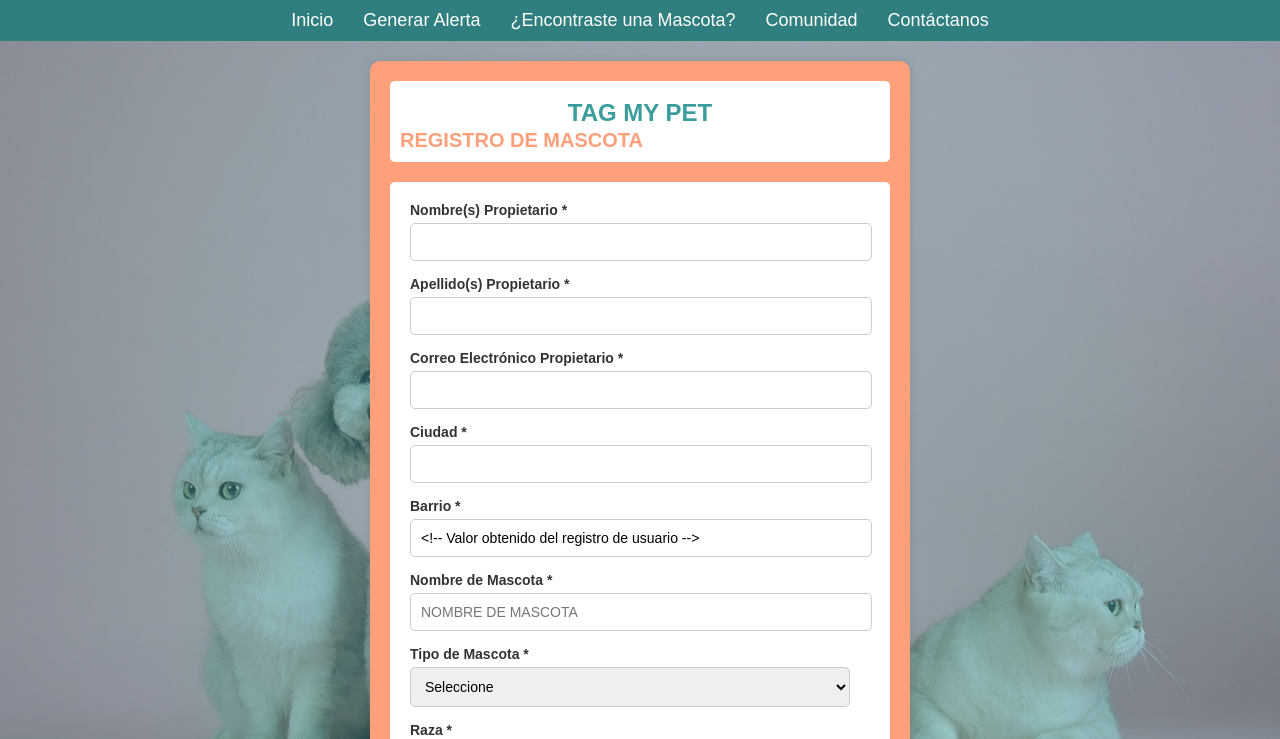
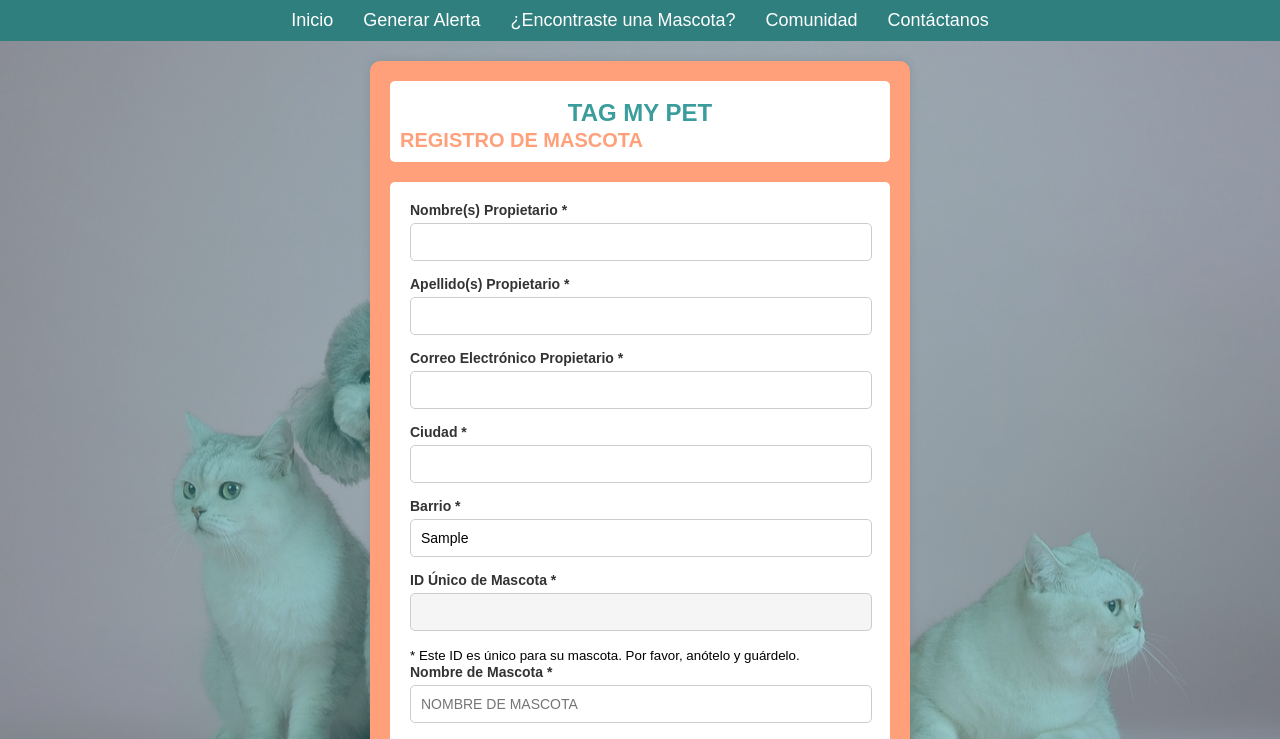
Before and after one commit to lmkbook/tagbeta, a PHP site: page /pet_registration.php in a window 1280 px wide. Shown: the top 739 px of the page. Run offline with PHP 8.4, Linux system fonts and the light colour scheme; data comes from the database, SQL or seed files in the repository; tables that the repository leaves empty hold one stand-in row (values such as "Sample post").

Commit message:
Add files via upload

```diff
--- a/html/pet_registration.php
+++ b/html/pet_registration.php
@@ -10,6 +10,28 @@
     <link rel="icon" href="../IMG/favicon.ico" type="image/x-icon">
 </head>
 <body>
+    <?php
+        try{
+
+            include('../html/conexion.php');
+            $Uregi = $nsql->prepare("SELECT `Pname`, `Psname`, `Email`, `Barrio`, `Nombre` FROM Rusers
+            INNER JOIN Ciudad ON Rusers.idCiudad = Ciudad.idCiudad ORDER BY Rusers.idRusers DESC LIMIT 1");
+            if(!$Uregi->execute()){
+                die("Error de ejecucion");
+            }else{
+                $save = $Uregi->get_result();
+                $row = $save->fetch_assoc();
+                $Pname = $row['Pname'];
+                $Surname = $row['Psname'];
+                $mail = $row['Email'];
+                $barrio = $row['Barrio'];
+                $city = $row['Nombre'];
+            }
+
+        }catch(Exception $e){
+            die("Error: " . $getMessage());
+        }
+    ?>
     <header>
         <nav>
             <ul>
@@ -29,21 +51,25 @@
                 <h2>REGISTRO DE MASCOTA</h2>
             </div>
             <div id="container2">
-                <form method="POST" action="#" id="frm">
+            <form method="POST" action="#" id="frm">
                     <label for="names"><strong>Nombre(s) Propietario *</strong></label>
-                    <input type="text" id="names" readonly value="<!-- Valor obtenido del registro de usuario -->"><br>
+                    <input type="text" id="names" readonly value="<?php echo htmlspecialchars($Pname) ?>"><br>
 
                     <label for="surname"><strong>Apellido(s) Propietario *</strong></label>
-                    <input type="text" id="surname" readonly value="<!-- Valor obtenido del registro de usuario -->"><br>
+                    <input type="text" id="surname" readonly value="<?php echo htmlspecialchars($Surname) ?>"><br>
 
                     <label for="mail"><strong>Correo Electrónico Propietario *</strong></label>
-                    <input type="email" id="mail" readonly value="<!-- Valor obtenido del registro de usuario -->"><br>
+                    <input type="email" id="mail" readonly value="<?php echo htmlspecialchars($mail) ?>"><br>
 
                     <label for="ciu"><strong>Ciudad *</strong></label>
-                    <input type="text" id="ciu" readonly value="<!-- Valor obtenido del registro de usuario -->"><br>
+                    <input type="text" id="ciu" readonly value="<?php echo htmlspecialchars($city) ?>"><br>
 
                     <label for="barrio"><strong>Barrio *</strong></label>
-                    <input type="text" id="barrio" placeholder="BARRIO" required maxlength="30" readonly value="<!-- Valor obtenido del registro de usuario -->"><br>
+                    <input type="text" id="barrio" readonly value="<?php echo htmlspecialchars($barrio) ?>"><br>
+
+                    <label for="pet_id"><strong>ID Único de Mascota *</strong></label>
+                    <input type="text" id="pet_id" readonly><br>
+                    <small>* Este ID es único para su mascota. Por favor, anótelo y guárdelo.</small><br>
 
                     <label for="pet_name"><strong>Nombre de Mascota *</strong></label>
                     <input type="text" id="pet_name" placeholder="NOMBRE DE MASCOTA" required maxlength="20" pattern="[A-Za-z\s]+"><br>
```
